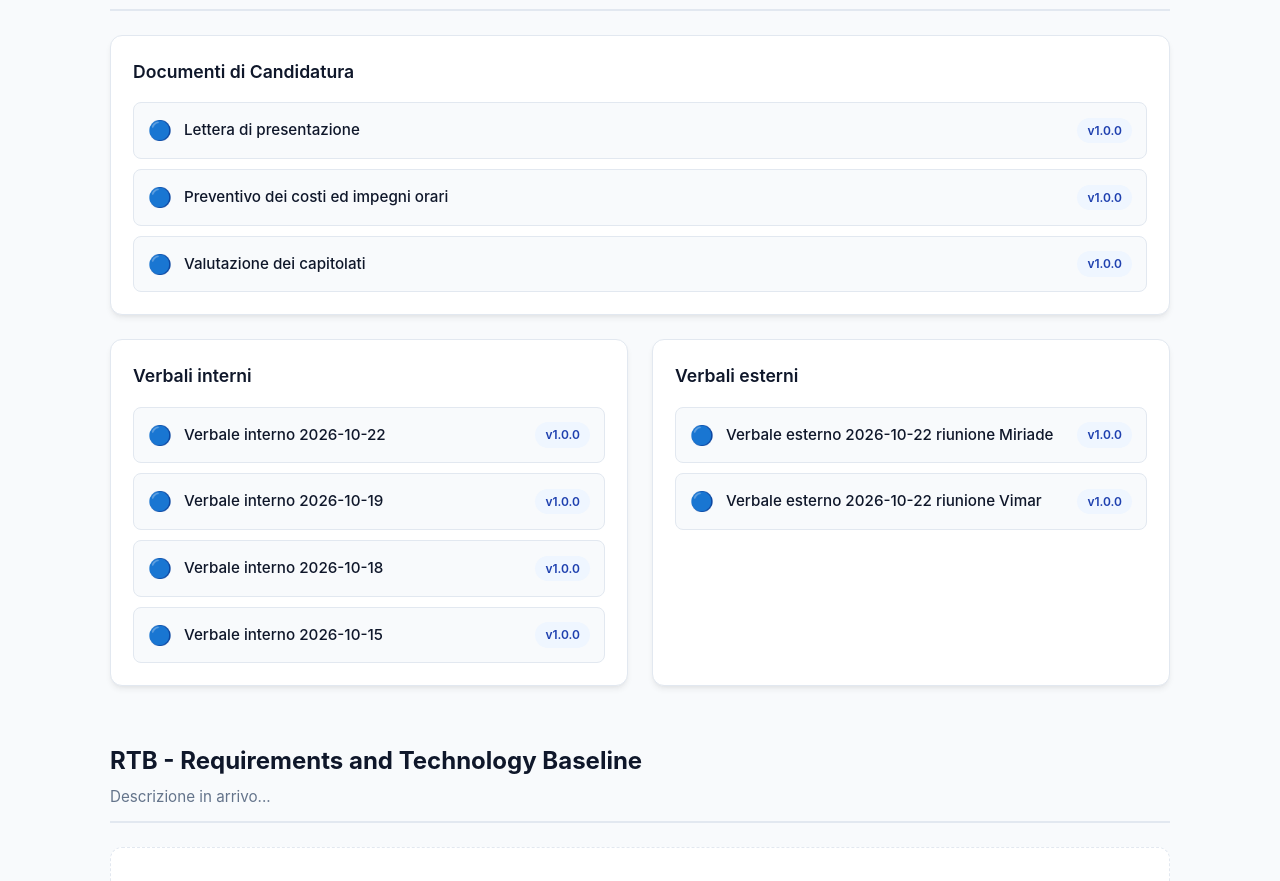
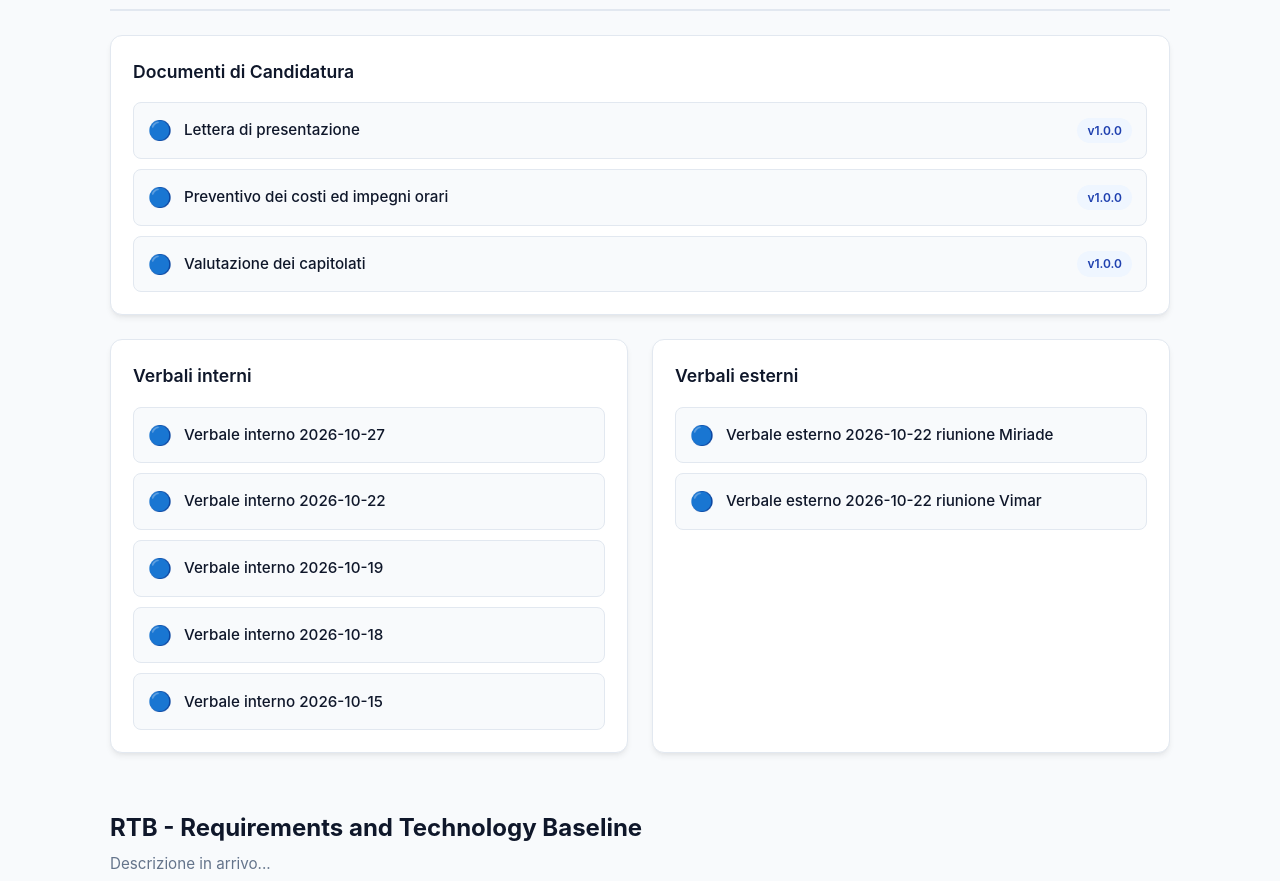
Before and after one commit to LordOfTheStrings-SWE/Documentazione, a plain HTML site: page index.html in a window 1280 px wide. Shown: the part 253-1134 px from the top of the page. Drawn offline with Linux system fonts and the light colour scheme.

Commit message:
aggiunto logo e modifiche minori al sito

```diff
--- a/index.html
+++ b/index.html
@@ -15,7 +15,7 @@
         <div class="container header-content">
             <div class="brand">
                 <!-- Se hai un logo nella repo, togli il commento alla riga sotto e metti il percorso corretto -->
-                <!-- <img src="Risorse/logo.png" alt="Logo Gruppo" class="logo"> -->
+                <img src="logo.jpeg" alt="Logo Gruppo" class="logo">
                 <div>
                     <h1>Lord of the Strings | I.S. 26/27</h1>
                     <p class="subtitle">Repo per la documentazione ufficiale di progetto</p>
@@ -86,11 +86,19 @@
                     <h3>Verbali interni</h3>
                     <ul class="doc-list">
                         <li>
+                            <a href="Risorse/Candidatura/Verbali interni/Verbale interno 2026-10-27.pdf"
+                                target="_blank">
+                                <span class="doc-icon">🔵</span>
+                                <span class="doc-title">Verbale interno 2026-10-27</span>
+                                <!--<span class="doc-badge">v1.0.0</span>-->
+                            </a>
+                        </li>
+                        <li>
                             <a href="Risorse/Candidatura/Verbali interni/Verbale interno 2026-10-22.pdf"
                                 target="_blank">
                                 <span class="doc-icon">🔵</span>
                                 <span class="doc-title">Verbale interno 2026-10-22</span>
-                                <span class="doc-badge">v1.0.0</span>
+                                <!--<span class="doc-badge">v1.0.0</span>-->
                             </a>
                         </li>
                         <li>
@@ -98,7 +106,7 @@
                                 target="_blank">
                                 <span class="doc-icon">🔵</span>
                                 <span class="doc-title">Verbale interno 2026-10-19</span>
-                                <span class="doc-badge">v1.0.0</span>
+                                <!--<span class="doc-badge">v1.0.0</span>-->
                             </a>
                         </li>
                         <li>
@@ -106,7 +114,7 @@
                                 target="_blank">
                                 <span class="doc-icon">🔵</span>
                                 <span class="doc-title">Verbale interno 2026-10-18</span>
-                                <span class="doc-badge">v1.0.0</span>
+                                <!--<span class="doc-badge">v1.0.0</span>-->
                             </a>
                         </li>
                         <li>
@@ -114,7 +122,7 @@
                                 target="_blank">
                                 <span class="doc-icon">🔵</span>
                                 <span class="doc-title">Verbale interno 2026-10-15</span>
-                                <span class="doc-badge">v1.0.0</span>
+                                <!--<span class="doc-badge">v1.0.0</span>-->
                             </a>
                         </li>
                     </ul>
@@ -129,7 +137,7 @@
                                 target="_blank">
                                 <span class="doc-icon">🔵</span>
                                 <span class="doc-title">Verbale esterno 2026-10-22 riunione Miriade</span>
-                                <span class="doc-badge">v1.0.0</span>
+                                <!--<span class="doc-badge">v1.0.0</span>-->
                             </a>
                         </li>
                         <li>
@@ -137,7 +145,7 @@
                                 target="_blank">
                                 <span class="doc-icon">🔵</span>
                                 <span class="doc-title">Verbale esterno 2026-10-22 riunione Vimar</span>
-                                <span class="doc-badge">v1.0.0</span>
+                                <!--<span class="doc-badge">v1.0.0</span>-->
                             </a>
                         </li>
                     </ul>
```
Also changed, not shown: logo.jpeg (added), 1 other file.
